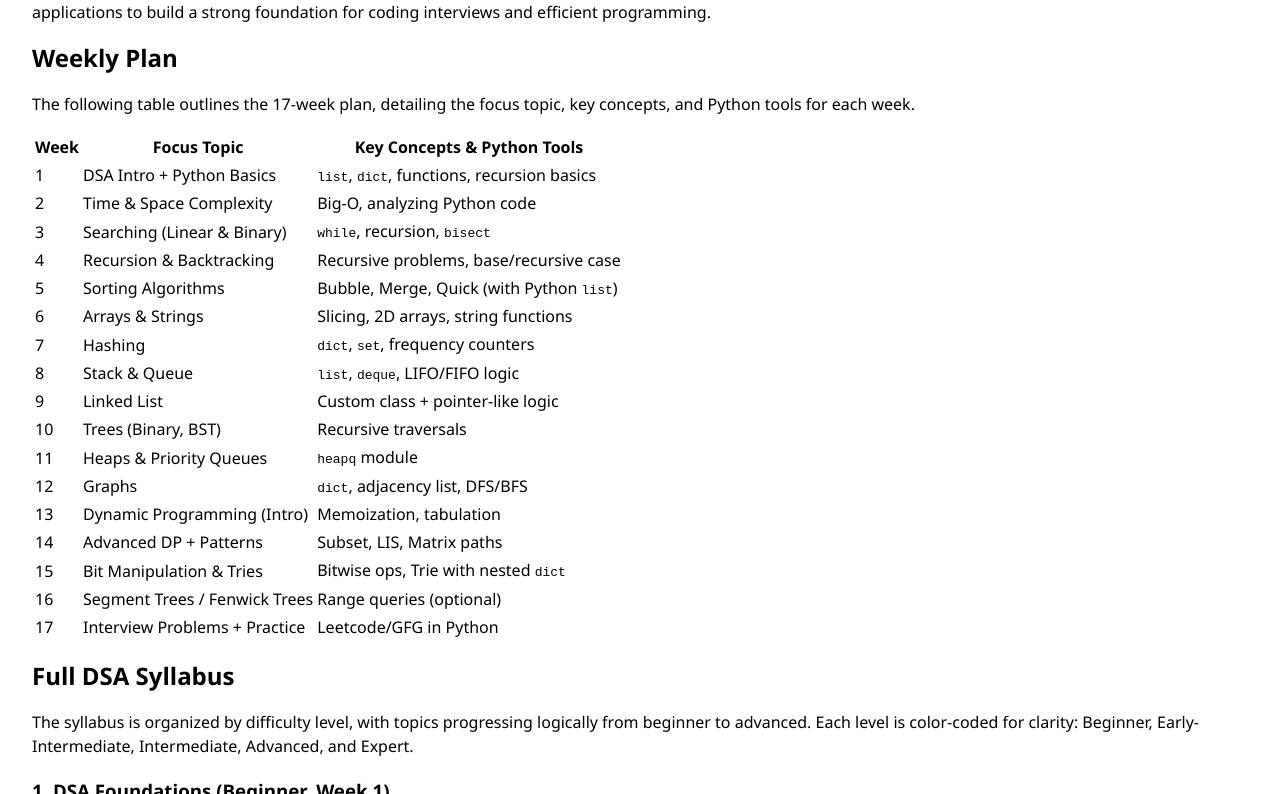
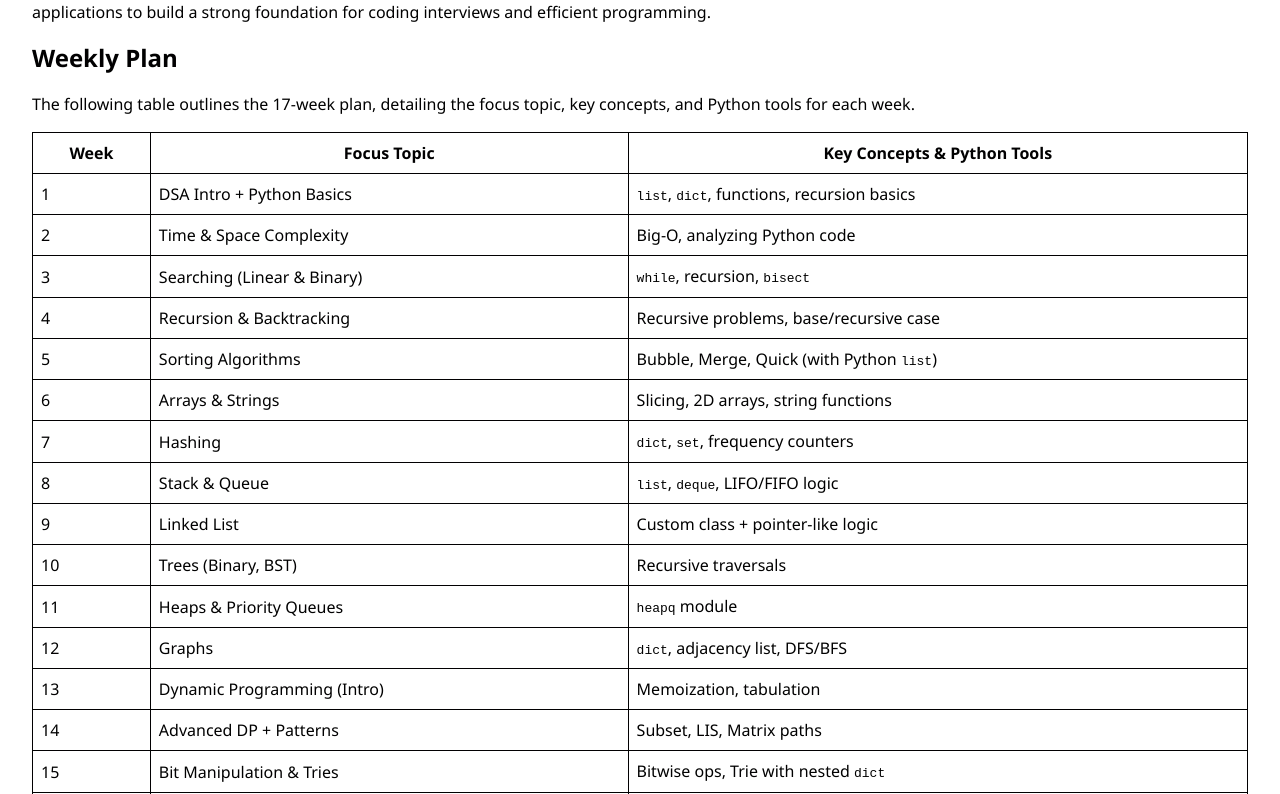
Before and after one commit to Abincjoseph20/topic-listing, a React (Vite) app: page /DSA in a window 1280 px wide. Shown: the part 426-1220 px from the top of the page. Built offline with nearby package versions, Linux system fonts and the light colour scheme.

Commit message:
dsa changes

```diff
--- a/src/Topics/DSA.jsx
+++ b/src/Topics/DSA.jsx
@@ -26,7 +26,7 @@ function DSASyllabus() {
 
       <h2>Weekly Plan</h2>
       <p>The following table outlines the 17-week plan, detailing the focus topic, key concepts, and Python tools for each week.</p>
-      <table>
+      <table className='topics-table'>
         <thead>
           <tr>
             <th>Week</th>
--- a/src/Topics/css/python.css
+++ b/src/Topics/css/python.css
@@ -105,3 +105,17 @@
   margin: 0;
   border: none;
 }
+
+
+.python-container table {
+  border-collapse: collapse;
+  width: 100%;
+
+}
+
+.python-container table,
+.python-container th,
+.python-container td {
+  border: 1px solid var(--navbar-text);
+  padding: 8px;
+}
```
